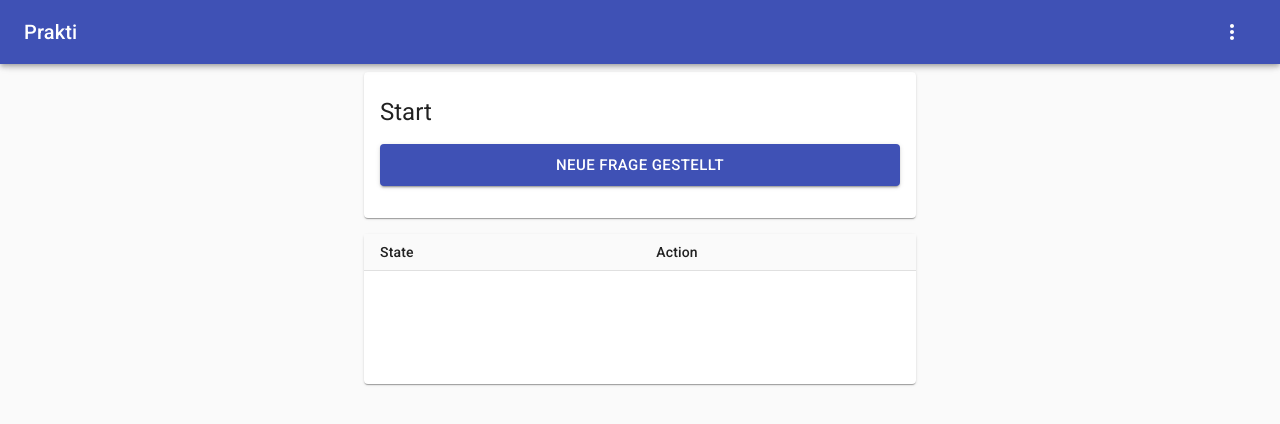
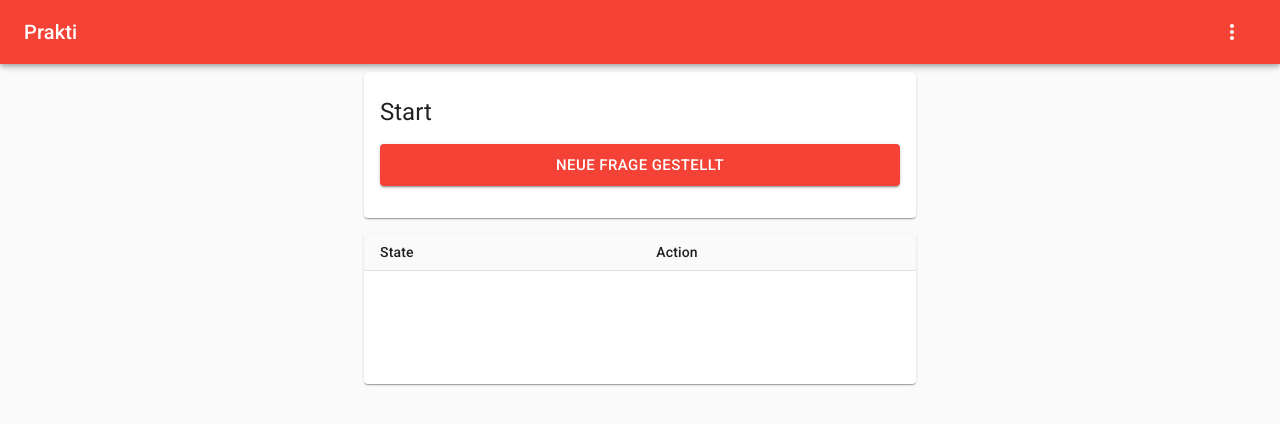
Before and after one commit to lightningboss/prakti, a React (Create React App) app: page / in a window 1280 px wide. Shown: the top 424 px of the page. Built offline with nearby package versions, Linux system fonts and the light colour scheme.

Commit message:
Add theme color

```diff
--- a/public/index.html
+++ b/public/index.html
@@ -4,7 +4,7 @@
         <meta charset="utf-8" />
         <link rel="shortcut icon" href="%PUBLIC_URL%/favicon.ico" />
         <meta name="viewport" content="width=device-width, initial-scale=1" />
-        <meta name="theme-color" content="#000000" />
+        <meta name="theme-color" content="#f44336" />
         <meta name="description" content="Web site created using create-react-app" />
         <link rel="apple-touch-icon" href="logo192.png" />
         <!--
--- /dev/null
+++ b/src/theme.js
@@ -0,0 +1,10 @@
+import { createMuiTheme } from '@material-ui/core/styles';
+import red from '@material-ui/core/colors/red';
+import blue from '@material-ui/core/colors/blue';
+
+export const theme = createMuiTheme({
+    palette: {
+        primary: red,
+        secondary: blue,
+    },
+});
```
Also changed, not shown: src/PageWrapper.js (+5 -2 lines), public/manifest.json.
